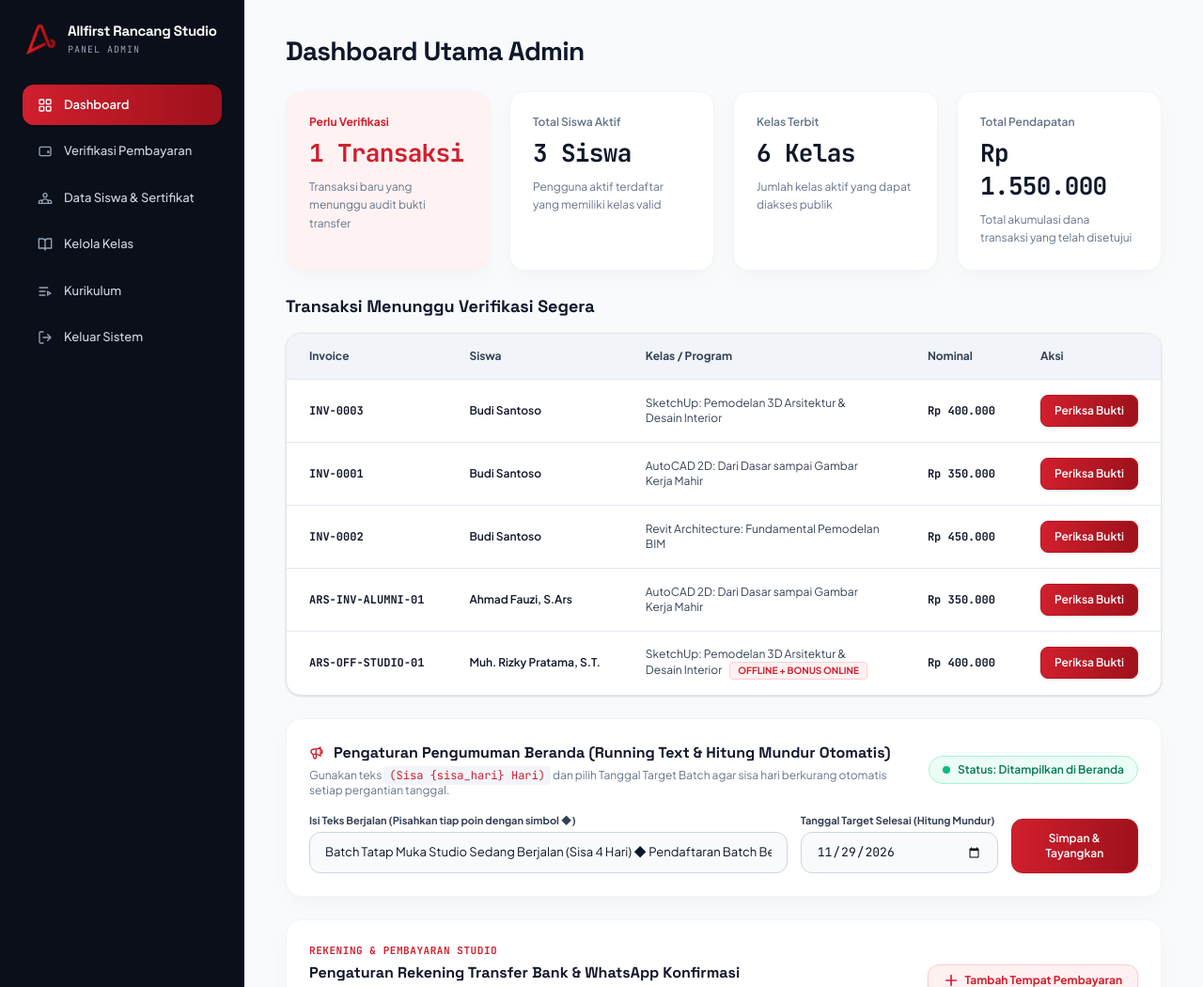
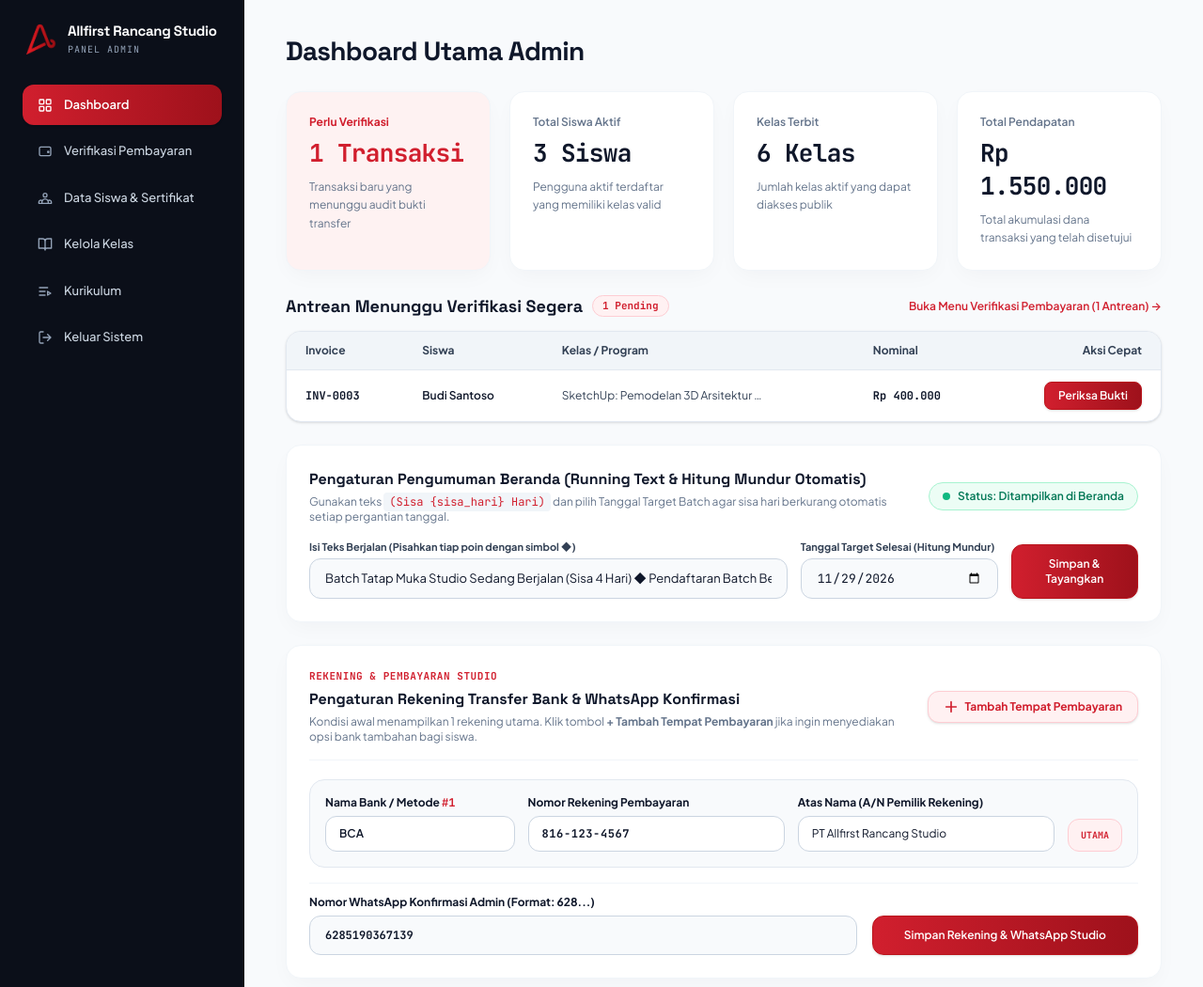
Before and after one commit to muhawwal-git/allfirst-rancang-studio, a Laravel app: page /admin/dashboard in a window 1280 px wide. Shown: the top 1050 px of the page at 94% size. Run offline with Laravel 12, Linux system fonts and the light colour scheme; a user stored in the database is signed in; data comes from the database, SQL or seed files in the repository; style sheets or scripts are compiled from the project's sources.

Commit message:
refactor: ringkas antrean verifikasi di dashboard admin dan rapikan kolom tabel verifikasi pembayaran

```diff
--- a/app/Http/Controllers/Admin/AdminDashboardController.php
+++ b/app/Http/Controllers/Admin/AdminDashboardController.php
@@ -32,9 +32,9 @@ class AdminDashboardController extends Controller
 
         $recentTransaksis = Transaksi::query()
             ->with(['user', 'kelas'])
-            ->orderByRaw("CASE WHEN status_pembayaran = 'menunggu_verifikasi' THEN 0 ELSE 1 END")
-            ->orderBy('id')
-            ->take(6)
+            ->where('status_pembayaran', 'menunggu_verifikasi')
+            ->latest('id')
+            ->take(3)
             ->get();
 
         $runningText = PengaturanSitus::getValue('running_text', 'Batch Tatap Muka Studio Sedang Berjalan (Sisa {sisa_hari} Hari) ◆ Pendaftaran Batch Berikutnya Dibuka via WhatsApp ◆ E-Book Gratis Tersedia');
--- a/resources/views/admin/dashboard.blade.php
+++ b/resources/views/admin/dashboard.blade.php
@@ -67,55 +67,69 @@
             </div>
         </div>
 
-        <!-- Queue Section: Transaksi Menunggu Verifikasi Segera (Full Width) -->
-        <div class="space-y-3.5">
-            <h2 class="text-base sm:text-lg font-extrabold font-heading text-[#0F172A]">
-                Transaksi Menunggu Verifikasi Segera
-            </h2>
+        <!-- Queue Section: Transaksi Menunggu Verifikasi Segera (Ringkasan Maks 3 Antrean Mendesak) -->
+        <div class="space-y-3">
+            <div class="flex flex-col sm:flex-row sm:items-center justify-between gap-2">
+                <div class="flex items-center gap-2.5">
+                    <h2 class="text-base sm:text-lg font-extrabold font-heading text-[#0F172A]">
+                        Antrean Menunggu Verifikasi Segera
+                    </h2>
+                    @if($pendingCount > 0)
+                        <span class="inline-flex px-2.5 py-0.5 rounded-full text-[11px] font-mono font-bold bg-[#FFF1F2] text-[#D11F2E] border border-[#FECDD3]">
+                            {{ $pendingCount }} Pending
+                        </span>
+                    @endif
+                </div>
+
+                <a href="{{ route('admin.transaksi.index', ['status' => $pendingCount > 0 ? 'menunggu_verifikasi' : 'semua']) }}"
+                   class="text-xs font-semibold text-[#D11F2E] hover:underline inline-flex items-center gap-1">
+                    <span>Buka Menu Verifikasi Pembayaran ({{ $pendingCount }} Antrean) &rarr;</span>
+                </a>
+            </div>
 
             <div class="rounded-2xl bg-white border border-[#E2E8F0] overflow-hidden shadow-sm">
                 <div class="overflow-x-auto">
                     <table class="w-full text-left text-xs">
                         <thead class="bg-[#F1F5F9] text-[#334155] border-b border-[#E2E8F0] font-bold">
                             <tr>
-                                <th class="px-6 py-4">Invoice</th>
-                                <th class="px-6 py-4">Siswa</th>
-                                <th class="px-6 py-4">Kelas / Program</th>
-                                <th class="px-6 py-4">Nominal</th>
-                                <th class="px-6 py-4">Aksi</th>
+                                <th class="px-5 py-3">Invoice</th>
+                                <th class="px-5 py-3">Siswa</th>
+                                <th class="px-5 py-3">Kelas / Program</th>
+                                <th class="px-5 py-3">Nominal</th>
+                                <th class="px-5 py-3 text-right">Aksi Cepat</th>
                             </tr>
                         </thead>
                         <tbody class="divide-y divide-[#E2E8F0]">
                             @forelse($recentTransaksis as $trx)
                                 <tr class="hover:bg-slate-50/70 transition-colors">
-                                    <td class="px-6 py-4 font-mono font-bold text-[#0F172A] whitespace-nowrap">
+                                    <td class="px-5 py-3 font-mono font-bold text-[#0F172A] whitespace-nowrap">
                                         {{ $trx->nomor_invoice }}
                                     </td>
-                                    <td class="px-6 py-4 font-semibold text-[#0F172A] whitespace-nowrap">
+                                    <td class="px-5 py-3 font-semibold text-[#0F172A] whitespace-nowrap">
                                         {{ $trx->user->name }}
                                     </td>
-                                    <td class="px-6 py-4 text-[#334155]">
-                                        <span>{{ $trx->kelas->judul_kelas }}</span>
+                                    <td class="px-5 py-3 text-[#334155] max-w-[260px]">
+                                        <span class="truncate inline-block max-w-[220px] align-bottom" title="{{ $trx->kelas->judul_kelas }}">{{ $trx->kelas->judul_kelas }}</span>
                                         @if($trx->jenis_transaksi === 'offline')
-                                            <span class="ml-1.5 inline-flex px-2 py-0.5 rounded text-[10px] font-bold bg-[#FFF1F2] text-[#D11F2E] border border-[#FECDD3]">
-                                                OFFLINE + BONUS ONLINE
+                                            <span class="ml-1 inline-flex px-2 py-0.5 rounded text-[10px] font-bold bg-[#FFF1F2] text-[#D11F2E] border border-[#FECDD3]">
+                                                OFFLINE
                                             </span>
                                         @endif
                                     </td>
-                                    <td class="px-6 py-4 font-mono font-bold text-[#0F172A] whitespace-nowrap">
+                                    <td class="px-5 py-3 font-mono font-bold text-[#0F172A] whitespace-nowrap">
                                         {{ $trx->formattedJumlah() }}
                                     </td>
-                                    <td class="px-6 py-4 whitespace-nowrap">
+                                    <td class="px-5 py-3 whitespace-nowrap text-right">
                                         <a href="{{ route('admin.transaksi.show', $trx->id) }}"
-                                           class="inline-flex items-center px-3.5 py-2 rounded-lg text-xs font-semibold text-white bg-gradient-to-r from-[#D11F2E] to-[#9E111B] hover:brightness-105 border border-[#BA151C] shadow-sm transition-all">
+                                           class="inline-flex items-center px-3.5 py-1.5 rounded-lg text-xs font-semibold text-white bg-gradient-to-r from-[#D11F2E] to-[#9E111B] hover:brightness-105 border border-[#BA151C] shadow-sm transition-all">
                                             Periksa Bukti
                                         </a>
                                     </td>
                                 </tr>
                             @empty
                                 <tr>
-                                    <td colspan="5" class="px-6 py-8 text-center text-[#64748B]">
-                                        Belum ada transaksi yang menunggu verifikasi.
+                                    <td colspan="5" class="px-5 py-6 text-center text-[#64748B]">
+                                        Semua bukti pembayaran telah diverifikasi. Tidak ada antrean transaksi yang tertunda saat ini.
                                     </td>
                                 </tr>
                             @endforelse
@@ -132,9 +146,7 @@
                 <div class="flex flex-col sm:flex-row sm:items-center justify-between gap-3">
                     <div class="space-y-1">
                         <div class="flex items-center gap-2.5">
-                            <svg class="w-4 h-4 text-[#D11F2E] shrink-0" fill="none" viewBox="0 0 24 24" stroke="currentColor" stroke-width="2">
-                                <path stroke-linecap="round" stroke-linejoin="round" d="M11 5.882V19.24a1.76 1.76 0 01-3.417.592l-2.147-6.15M18 13a3 3 0 100-6M5.436 13.683A4.001 4.001 0 017 6h1.832c4.1 0 7.625-1.234 9.168-3v14c-1.543-1.766-5.067-3-9.168-3H7a3.988 3.988 0 01-1.564-.317z" />
-                            </svg>
+
                             <h2 class="text-sm sm:text-base font-extrabold font-heading text-[#0F172A]">
                                 Pengaturan Pengumuman Beranda (Running Text &amp; Hitung Mundur Otomatis)
                                 <span class="sr-only">Running Text Header</span>
```
Also changed, not shown: resources/views/admin/transaksi/index.blade.php (+29 -32 lines).
